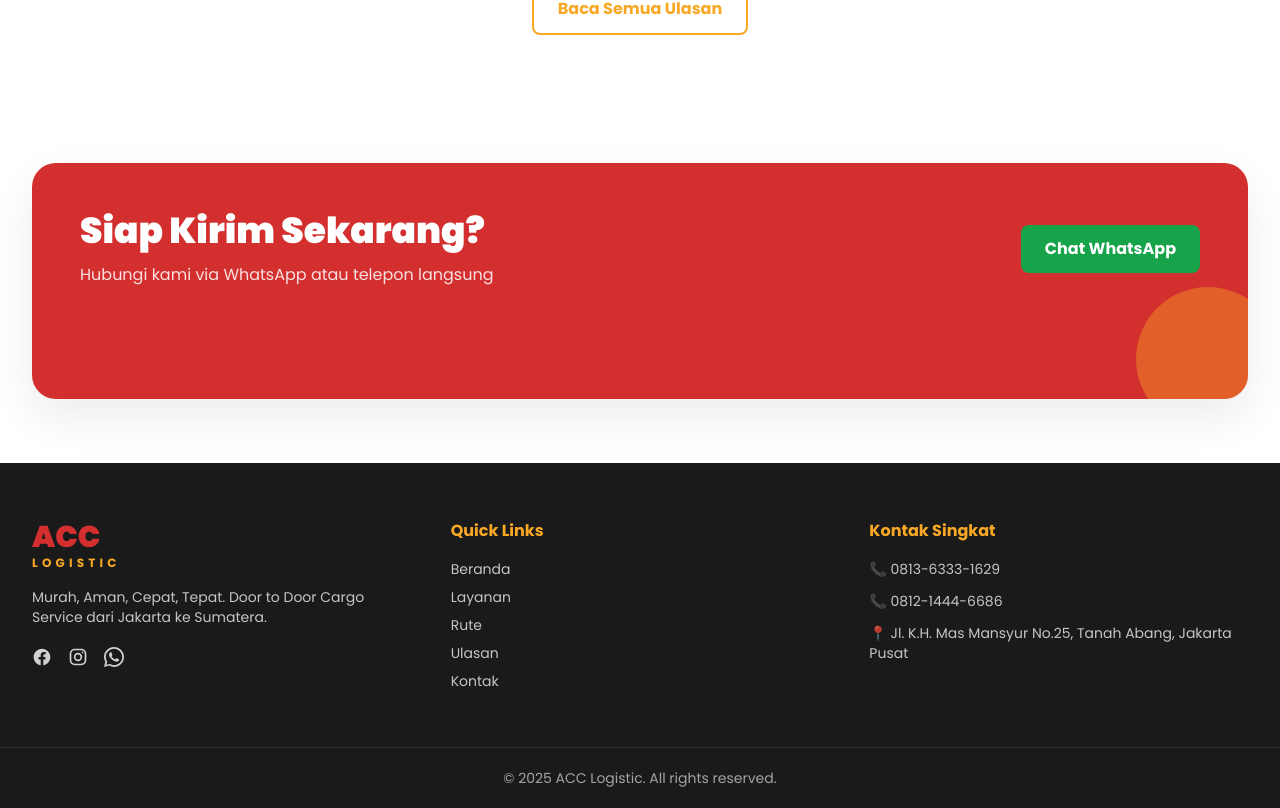
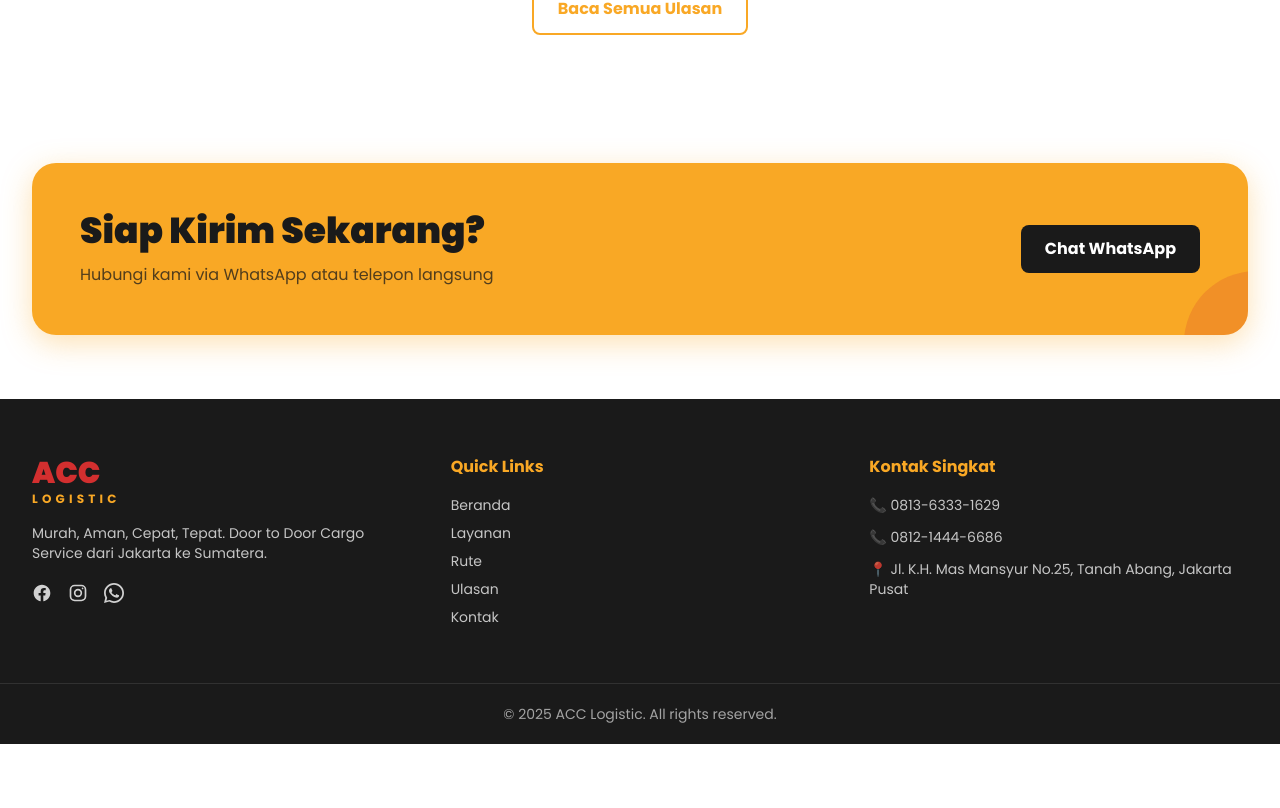
Before and after one commit to ghootech-sketch/acc-logistik, a Next.js app: page / in a window 1280 px wide. Shown: the part 3303-4111 px from the top of the page. After the commit the page ends 4047 px from the top, so only its background shows below. Built offline with nearby package versions, Linux system fonts and the light colour scheme.

Commit message:
feat: cta banner yellow dominant

```diff
--- a/components/CTABanner.tsx
+++ b/components/CTABanner.tsx
@@ -3,15 +3,20 @@ import { site } from '@/lib/data';
 export default function CTABanner() {
   return (
     <section className="section-padding">
-      <div className="container-page overflow-hidden rounded-3xl bg-brand-red p-8 text-white shadow-soft sm:p-12">
+      <div className="container-page overflow-hidden rounded-3xl bg-brand-yellow p-8 shadow-yellow sm:p-12 relative">
         <div className="relative z-10 flex flex-col gap-6 md:flex-row md:items-center md:justify-between">
           <div>
-            <h2 className="text-3xl font-black sm:text-4xl">Siap Kirim Sekarang?</h2>
-            <p className="mt-3 text-white/85">Hubungi kami via WhatsApp atau telepon langsung</p>
+            <h2 className="text-3xl font-black text-brand-dark sm:text-4xl">Siap Kirim Sekarang?</h2>
+            <p className="mt-3 text-brand-dark/75 font-medium">Hubungi kami via WhatsApp atau telepon langsung</p>
           </div>
-          <a href={site.whatsappJakarta} className="inline-flex items-center justify-center rounded-lg bg-green-600 px-6 py-3 font-bold text-white transition hover:bg-green-700">Chat WhatsApp</a>
+          <a
+            href={site.whatsappJakarta}
+            className="inline-flex items-center justify-center rounded-lg bg-brand-dark px-6 py-3 font-bold text-white transition hover:bg-brand-black hover:-translate-y-0.5"
+          >
+            Chat WhatsApp
+          </a>
         </div>
-        <div className="-mb-20 -mr-20 ml-auto h-36 w-36 rounded-full bg-brand-yellow/40" />
+        <div className="-mb-20 -mr-20 ml-auto h-36 w-36 rounded-full bg-brand-red/20 absolute bottom-0 right-0" />
       </div>
     </section>
   );
```
